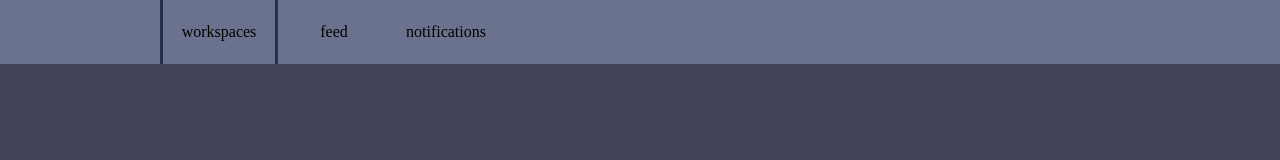
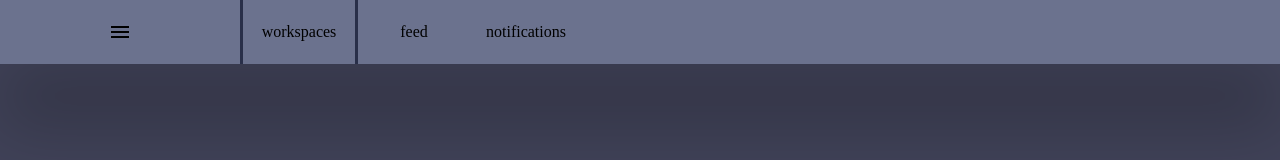
Before and after one commit to faresAlharbi0/taskkit, a website: page app/welcome.html in a window 1280 px wide. Drawn offline with nearby package versions, Linux system fonts and the light colour scheme; files that its build step writes are made by us from their sources.

Commit message:
added menu side bar - fares

```diff
--- a/app/welcome.html
+++ b/app/welcome.html
@@ -5,12 +5,26 @@
     <meta name="viewport" content="width=device-width, initial-scale=1.0">
     <title>welcome</title>
     <link rel="stylesheet" href="/css/welcome.css">
+    <link rel="stylesheet" href="https://fonts.googleapis.com/css2?family=Material+Symbols+Outlined:opsz,wght,FILL,GRAD@20..48,100..700,0..1,-50..200" />
 </head>
 <body>
     <nav>
-       <div><a>workspaces</a></div>
-       <div><a>feed</a></div>
-       <div><a>notifications</a></div>
+        <Div id="navmenuicon"><span class="material-symbols-outlined">
+            menu
+        </span></Div>
+       <div class="active navItem"><a>workspaces</a></div>
+       <div class="navItem"><a>feed</a></div>
+       <div class="navItem"><a>notifications</a></div>
     </nav>
+    <div class="maincontainer">
+        <div id= "menucontainer" class="menucontainer">
+            hello
+        </div>
+    </div>
+    <script src="https://cdnjs.cloudflare.com/ajax/libs/gsap/3.11.4/gsap.min.js"
+    integrity="sha512-f8mwTB+Bs8a5c46DEm7HQLcJuHMBaH/UFlcgyetMqqkvTcYg4g5VXsYR71b3qC82lZytjNYvBj2pf0VekA9/FQ=="
+    crossorigin="anonymous"
+    referrerpolicy="no-referrer"></script>
+    <script src=" js/welcome.js"></script>
 </body>
 </html>
--- a/website/css/welcome.css
+++ b/website/css/welcome.css
@@ -18,8 +18,9 @@ nav{
     align-items: center;
     background-color: var( --nav-bg-color);
     overflow: hidden;
+    box-shadow: 0rem 4rem 4rem rgba(0, 0, 0, 0.205);
 }
-nav div{
+.navItem{
     width: 7rem;
     height: 100%;
     display: flex;
@@ -27,14 +28,44 @@ nav div{
     flex-direction: column;
     text-align: center;
 }
-
+.active{
+    border: solid 0.2rem #292f49;
+}
 nav div:first-child{
-    margin-left: 10rem;
-}
-nav div:nth-child(1){
-    border: solid 0.2rem #292f49;;
+    margin-right: 6rem;
+    margin-left: 6rem;
+    display: flex;
+    justify-content: center;
+    align-items: center;
+    height: 3rem;
+    width: 3rem;
+    border-radius: 5rem;
 }
 
 nav div:hover{
     background-color: var(--nav-bg-highlight);
 }
+nav div:first-child:hover{
+    border: solid 0.15rem #292f49;
+    margin-right: 5.9rem;
+    margin-left: 5.85rem;
+}
+
+.material-symbols-outlined {
+  font-variation-settings:
+  'FILL' 0,
+  'wght' 400,
+  'GRAD' 0,
+  'opsz' 24
+}
+.maincontainer{
+    height: calc(100vh - 4rem);
+}
+
+.menucontainer{
+    height: 100%;
+    width: 15rem;
+    background-color: #6B728E;
+    box-shadow: inset 0rem 4rem 4rem rgba(0, 0, 0, 0.205);
+    transform: translateX(-100%);
+}
```
Also changed, not shown: website/js/welcome.js (added, +18 -0 lines).
